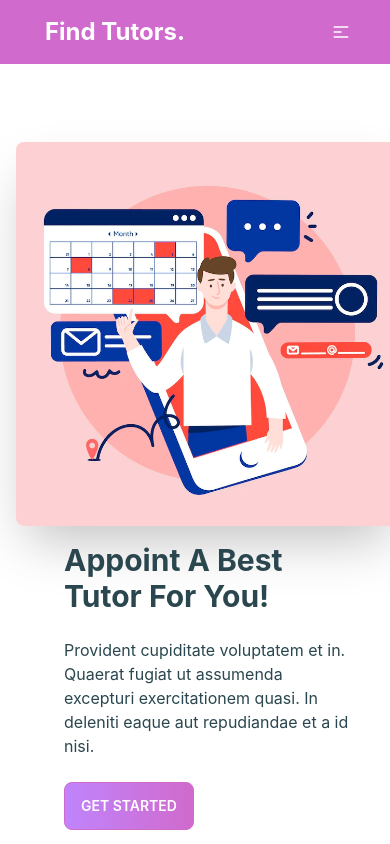
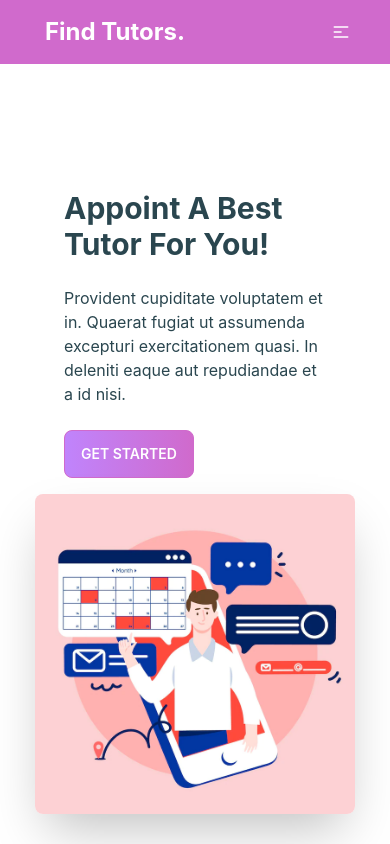
Before and after one commit to shakerscode/find-tutor-website, a React (Create React App) app: page /appoint-tutor in a window 390 px wide. Shown: the top 844 px of the page. Built offline with nearby package versions, Linux system fonts and the light colour scheme.

Commit message:
all edit and issues are  done

```diff
--- a/src/Pages/AppointTutor/AppointBanner.js
+++ b/src/Pages/AppointTutor/AppointBanner.js
@@ -5,9 +5,9 @@ import appointBanner from '../../images/appoint-banner.png'
 const AppointBanner = () => {
     return (
         <div class="hero min-h-screen">
-            <div class="hero-content flex-col lg:flex-row-reverse">
-                <img src={appointBanner} class="max-w-sm rounded-lg shadow-2xl " alt='' />
-                <div className='text-secondary px-12'>
+            <div class="hero-content flex-col flex-col-reverse lg:flex-row-reverse">
+                <img src={appointBanner} class="lg:max-w-sm max-w-xs rounded-lg shadow-2xl " alt='' />
+                <div className='text-secondary px-12 mt-8'>
                     <h1 class="text-3xl  font-bold">Appoint A Best Tutor For You!</h1>
                     <p class="py-6">Provident cupiditate voluptatem et in. Quaerat fugiat ut assumenda <br /> excepturi exercitationem quasi. In deleniti eaque aut repudiandae et a id nisi.</p>
                     <button class="btn btn-primary text-white bg-gradient-to-r from-purple-400 to-primary-800">Get Started</button>
```
